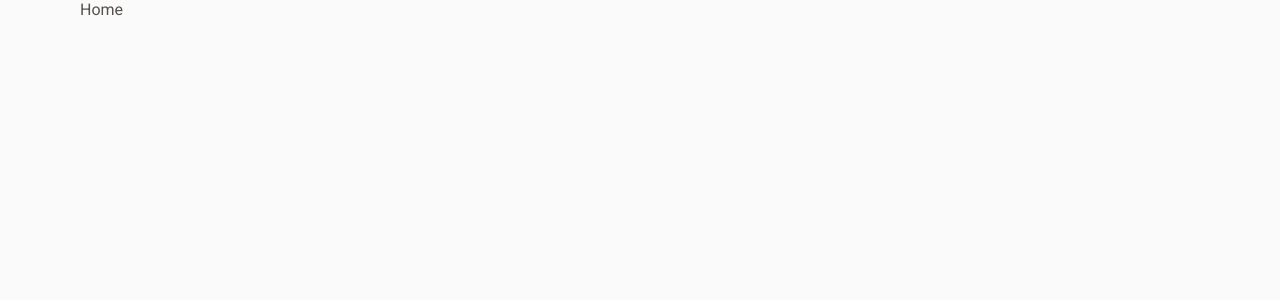
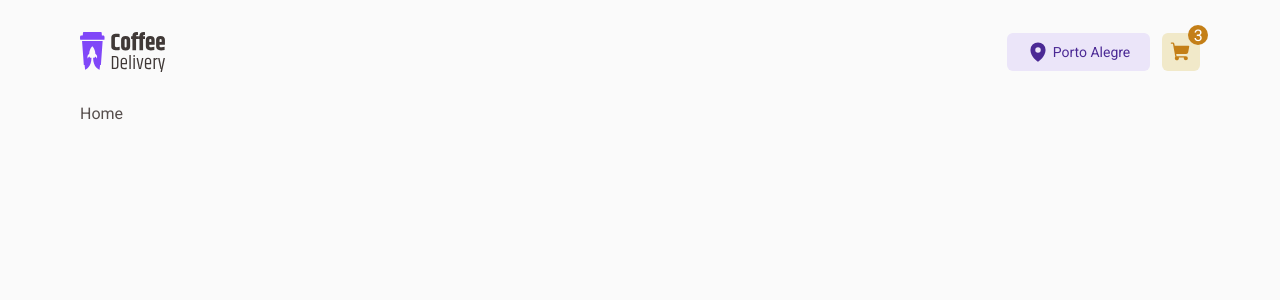
Before and after one commit to WillRy/desafio-ignite-02-coffe-delivery, a React (Vite) app: page / in a window 1280 px wide. Shown: the top 300 px of the page. Built offline with nearby package versions, Linux system fonts and the light colour scheme.

Commit message:
Componentes do header

```diff
--- /dev/null
+++ b/src/components/Header/index.tsx
@@ -0,0 +1,30 @@
+import { Link } from 'react-router-dom'
+import logo from '../../assets/logo.svg'
+import { MapPin, ShoppingCart } from 'phosphor-react'
+import {
+  ActionContainer,
+  ButtonLocale,
+  HeaderContainer,
+  LinkCart,
+} from './styles'
+
+export function Header() {
+  return (
+    <HeaderContainer>
+      <Link to="/">
+        <img src={logo} alt="Coffe Delivery" />
+      </Link>
+      <ActionContainer>
+        <ButtonLocale>
+          <MapPin size={22} weight="fill" />
+          Porto Alegre
+        </ButtonLocale>
+
+        <LinkCart to="/">
+          <ShoppingCart size={22} weight="fill" />
+          <span>3</span>
+        </LinkCart>
+      </ActionContainer>
+    </HeaderContainer>
+  )
+}
--- /dev/null
+++ b/src/components/Header/styles.ts
@@ -0,0 +1,93 @@
+import { Link } from 'react-router-dom'
+import styled from 'styled-components'
+
+export const HeaderContainer = styled.header`
+  display: flex;
+  align-items: center;
+  justify-content: space-between;
+
+  padding: 32px 0;
+
+  height: 104px;
+
+  position: sticky;
+  top: 0;
+  width: 100%;
+
+  background: ${(props) => props.theme.background};
+
+  img {
+    display: block;
+    height: 40px;
+  }
+`
+
+export const ActionContainer = styled.div`
+  display: flex;
+  align-items: center;
+  gap: 12px;
+  flex-wrap: wrap;
+`
+
+export const ButtonLocale = styled.button`
+  display: flex;
+  justify-content: center;
+  align-items: center;
+  padding: 8px;
+  gap: 4px;
+
+  width: 143px;
+  height: 38px;
+
+  background: ${(props) => props.theme['purple-100']};
+  border-radius: 6px;
+
+  border: none;
+  color: ${(props) => props.theme['purple-700']};
+
+  font-size: 14px;
+
+  svg {
+    fill: ${(props) => props.theme['purple-700']};
+  }
+`
+
+export const LinkCart = styled(Link)`
+  display: flex;
+  justify-content: center;
+  align-items: center;
+  padding: 8px;
+  gap: 4px;
+
+  width: 38px;
+  height: 38px;
+
+  background: ${(props) => props.theme['yellow-100']};
+  border-radius: 6px;
+
+  border: none;
+  cursor: pointer;
+  position: relative;
+
+  span {
+    position: absolute;
+    right: -8.35px;
+    top: -8px;
+
+    display: flex;
+    align-items: center;
+    justify-content: center;
+
+    border-radius: 50%;
+
+    width: 20px;
+    height: 20px;
+
+    background: ${(props) => props.theme['yellow-700']};
+    color: ${(props) => props.theme.white};
+  }
+
+  svg {
+    fill: ${(props) => props.theme['yellow-700']};
+  }
+`
--- a/src/layouts/DefaultLayout/index.tsx
+++ b/src/layouts/DefaultLayout/index.tsx
@@ -1,10 +1,12 @@
 import { Outlet } from 'react-router-dom'
+import { Header } from '../../components/Header'
 import { LayoutContainer, SpaceContainer } from './styles'
 
 export function DefaultLayout() {
   return (
     <SpaceContainer>
       <LayoutContainer>
+        <Header />
         <Outlet />
       </LayoutContainer>
     </SpaceContainer>
```
Also changed, not shown: src/assets/logo.svg (added), src/layouts/DefaultLayout/styles.ts (renamed from src/layouts/DefaultLayout/styles.tsx).
